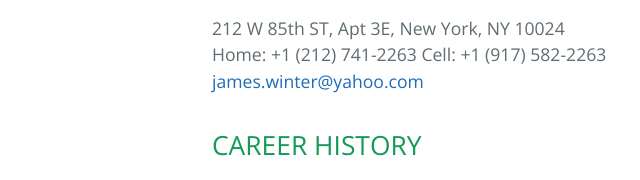
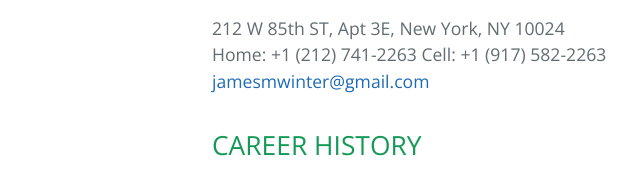
Before and after one commit to jamesmwinter/jamesmwinter.github.io, a plain HTML site: page index.html in a window 1280 px wide. Shown: the part 391-571 px from the top of the page, 12-652 px from the left. Drawn offline with nearby package versions, Linux system fonts and the light colour scheme.

Commit message:
Update index.html
Update my email account to gmail.

```diff
--- a/index.html
+++ b/index.html
@@ -21,7 +21,7 @@
 
 <p>212 W 85th ST, Apt 3E, New York, NY 10024<br>
 Home: +1 (212) 741-2263  Cell: +1 (917) 582-2263<br>
-<a href="mailto:james.winter@yahoo.com">james.winter@yahoo.com</a>  </p>
+<a href="mailto:jamesmwinter@gmail.com">jamesmwinter@gmail.com</a>  </p>
 
 <h2>
 <a id="career-history" class="anchor" href="#career-history" aria-hidden="true"><span aria-hidden="true" class="octicon octicon-link"></span></a>CAREER HISTORY</h2>
```
